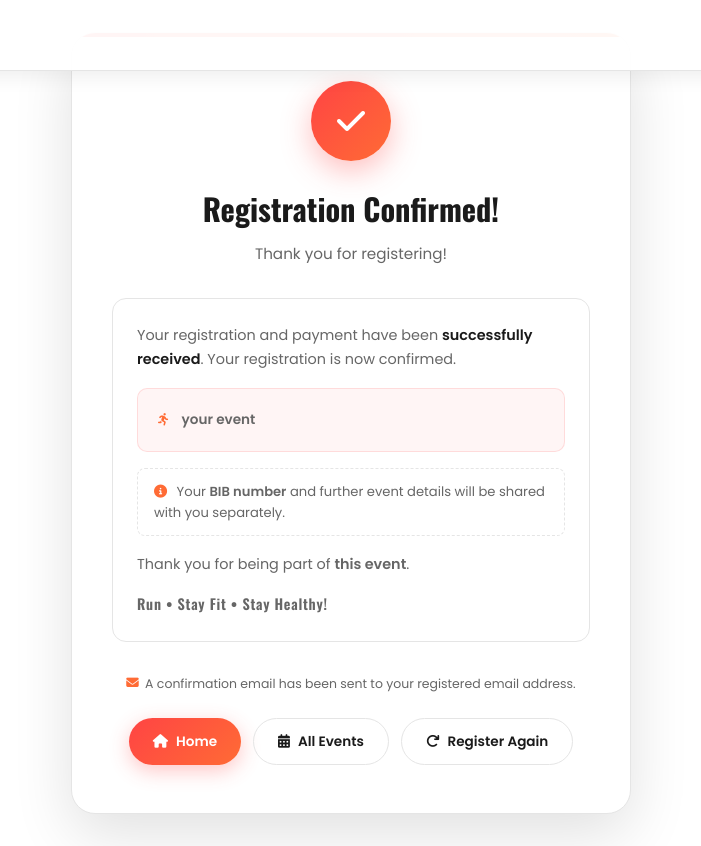
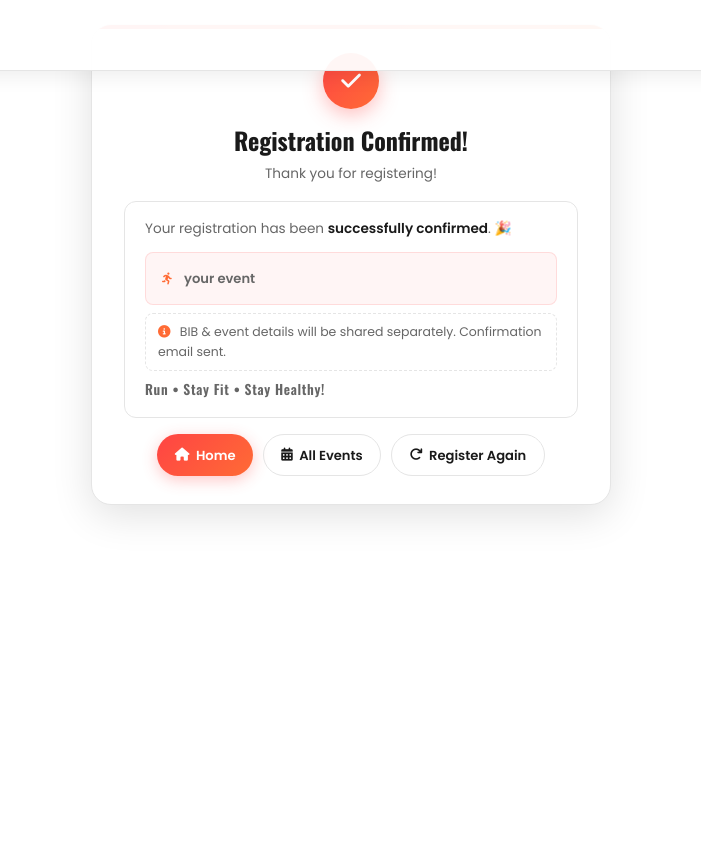
Before and after one commit to RhugvedDangui/FCG, a PHP site: page /registration-success.html in a window 1280 px wide. Shown: the whole page, without its empty margins (289-990 px from the left). After the commit the page ends 519 px from the top, so only its background shows below. Run offline with PHP 8.4, Linux system fonts and the light colour scheme.

Commit message:
seo and issues fixed

```diff
--- a/includes/services/WebhookEmailHandler.php
+++ b/includes/services/WebhookEmailHandler.php
@@ -79,6 +79,9 @@ class WebhookEmailHandler {
                 $eventData,
                 $paymentInfo
             );
+
+            // Send admin notification with full registration details
+            $this->emailService->sendAdminNotification($registrationData, $eventData, $paymentInfo);
 
             // Log email status
             $this->logEmailStatus($orderId, $confirmationSent, $receiptSent);
--- a/registration-success.html
+++ b/registration-success.html
@@ -20,19 +20,19 @@
         .thankyou-page {
             flex: 1;
             display: flex;
-            align-items: center;
+            align-items: flex-start;
             justify-content: center;
-            padding: 2rem 1rem;
+            padding: 1.5rem 1rem;
             background: var(--background-color);
         }
 
         .thankyou-card {
             background: var(--card-background);
-            border-radius: 24px;
-            padding: 3rem 2.5rem;
-            max-width: 560px;
+            border-radius: 20px;
+            padding: 1.75rem 2rem;
+            max-width: 520px;
             width: 100%;
-            box-shadow: 0 20px 60px var(--shadow-medium);
+            box-shadow: 0 10px 40px var(--shadow-medium);
             border: 1px solid var(--border-color);
             text-align: center;
             position: relative;
@@ -48,46 +48,46 @@
         }
 
         .thankyou-icon {
-            width: 80px; height: 80px;
+            width: 56px; height: 56px;
             background: linear-gradient(135deg, #FF4444, #FF6B35);
             border-radius: 50%;
             display: flex;
             align-items: center;
             justify-content: center;
-            margin: 0 auto 1.5rem;
-            font-size: 2rem;
+            margin: 0 auto 0.75rem;
+            font-size: 1.4rem;
             color: #fff;
-            box-shadow: 0 10px 30px rgba(255,68,68,0.35);
+            box-shadow: 0 6px 20px rgba(255,68,68,0.35);
         }
 
         .thankyou-card h1 {
             font-family: 'Oswald', sans-serif;
-            font-size: 1.9rem;
+            font-size: 1.5rem;
             font-weight: 700;
             color: var(--text-primary);
-            margin-bottom: 0.5rem;
+            margin-bottom: 0.25rem;
         }
 
         .thankyou-card .subtitle {
-            font-size: 0.95rem;
+            font-size: 0.85rem;
             color: var(--text-secondary);
-            margin-bottom: 2rem;
+            margin-bottom: 1rem;
         }
 
         .thankyou-message {
             background: var(--background-color);
-            border-radius: 14px;
-            padding: 1.5rem;
+            border-radius: 12px;
+            padding: 1rem 1.25rem;
             text-align: left;
             border: 1px solid var(--border-color);
-            margin-bottom: 2rem;
+            margin-bottom: 1rem;
         }
 
         .thankyou-message p {
-            font-size: 0.9rem;
+            font-size: 0.85rem;
             color: var(--text-secondary);
-            line-height: 1.7;
-            margin-bottom: 1rem;
+            line-height: 1.6;
+            margin-bottom: 0.75rem;
         }
 
         .thankyou-message p:last-child { margin-bottom: 0; }
@@ -96,9 +96,9 @@
         .event-details-box {
             background: rgba(255,68,68,0.05);
             border: 1px solid rgba(255,68,68,0.15);
-            border-radius: 10px;
-            padding: 1rem 1.25rem;
-            margin: 1rem 0;
+            border-radius: 8px;
+            padding: 0.75rem 1rem;
+            margin: 0.5rem 0;
             text-align: left;
         }
 
@@ -107,37 +107,37 @@
         .event-details-box .detail-row {
             display: flex;
             align-items: center;
-            gap: 0.6rem;
-            font-size: 0.85rem;
+            gap: 0.5rem;
+            font-size: 0.82rem;
             color: var(--text-secondary);
-            padding: 0.25rem 0;
+            padding: 0.2rem 0;
         }
 
-        .event-details-box i { color: #FF6B35; width: 14px; font-size: 0.78rem; }
+        .event-details-box i { color: #FF6B35; width: 14px; font-size: 0.75rem; }
 
         .bib-note {
-            font-size: 0.82rem;
+            font-size: 0.78rem;
             color: var(--text-secondary);
             background: var(--background-color);
             border-radius: 8px;
-            padding: 0.75rem 1rem;
+            padding: 0.5rem 0.75rem;
             border: 1px dashed var(--border-color);
-            margin-top: 0.75rem;
+            margin-top: 0.5rem;
         }
 
         .tagline {
             font-family: 'Oswald', sans-serif;
-            font-size: 1rem;
+            font-size: 0.9rem;
             font-weight: 600;
             color: #FF6B35;
             letter-spacing: 0.05em;
-            margin-top: 1rem;
+            margin-top: 0.5rem;
         }
 
         .email-note {
-            font-size: 0.78rem;
+            font-size: 0.75rem;
             color: var(--text-secondary);
-            margin-bottom: 1.5rem;
+            margin-bottom: 1rem;
             display: flex;
             align-items: center;
             justify-content: center;
@@ -148,7 +148,7 @@
 
         .thankyou-actions {
             display: flex;
-            gap: 0.75rem;
+            gap: 0.6rem;
             flex-wrap: wrap;
             justify-content: center;
         }
@@ -156,23 +156,23 @@
         .thankyou-actions a {
             display: inline-flex;
             align-items: center;
-            gap: 0.5rem;
-            padding: 0.75rem 1.5rem;
+            gap: 0.4rem;
+            padding: 0.6rem 1.1rem;
             border-radius: 50px;
             font-family: 'Poppins', sans-serif;
-            font-size: 0.85rem;
+            font-size: 0.82rem;
             font-weight: 600;
             text-decoration: none;
             transition: all 0.25s ease;
         }
 
-        .btn-home { background: linear-gradient(135deg,#FF4444,#FF6B35); color:#fff; box-shadow:0 6px 20px rgba(255,68,68,0.3); }
-        .btn-home:hover { transform: translateY(-2px); box-shadow: 0 10px 28px rgba(255,68,68,0.4); }
+        .btn-home { background: linear-gradient(135deg,#FF4444,#FF6B35); color:#fff; box-shadow:0 4px 15px rgba(255,68,68,0.3); }
+        .btn-home:hover { transform: translateY(-2px); box-shadow: 0 8px 20px rgba(255,68,68,0.4); }
         .btn-events, .btn-register-again { background: transparent; color: var(--text-primary); border: 1.5px solid var(--border-color); }
         .btn-events:hover, .btn-register-again:hover { border-color: #FF4444; color: #FF4444; }
 
         @media (max-width: 480px) {
-            .thankyou-card { padding: 2rem 1.25rem; }
+            .thankyou-card { padding: 1.25rem 1rem; }
             .thankyou-actions { flex-direction: column; }
             .thankyou-actions a { justify-content: center; }
         }
@@ -188,7 +188,7 @@
             <p class="subtitle" id="successSubtitle">Thank you for registering!</p>
 
             <div class="thankyou-message">
-                <p>Your registration and payment have been <span class="highlight">successfully received</span>. Your registration is now confirmed.</p>
+                <p>Your registration has been <span class="highlight">successfully confirmed</span>. 🎉</p>
 
                 <div class="event-details-box">
                     <div class="detail-row"><i class="fas fa-running"></i> <strong id="successEventTitle">Loading...</strong></div>
@@ -199,16 +199,11 @@
 
                 <div class="bib-note">
                     <i class="fas fa-info-circle" style="color:#FF6B35;margin-right:6px;"></i>
-                    Your <strong>BIB number</strong> and further event details will be shared with you separately.
+                    BIB &amp; event details will be shared separately. Confirmation email sent.
                 </div>
 
-                <p style="margin-top:1rem;">Thank you for being part of <strong id="successEventTitleFooter">this event</strong>.</p>
-                <p class="tagline">Run &bull; Stay Fit &bull; Stay Healthy!</p>
+                <p class="tagline" style="margin-top:0.5rem;">Run &bull; Stay Fit &bull; Stay Healthy!</p>
             </div>
-
-            <p class="email-note">
-                <i class="fas fa-envelope"></i> A confirmation email has been sent to your registered email address.
-            </p>
 
             <div class="thankyou-actions">
                 <a href="index.html" class="btn-home"><i class="fas fa-home"></i> Home</a>
```
Also changed, not shown: admin/registrations.php (+42 -7 lines), api/events/register.php (+22 -0 lines), contact.html (+14 -9 lines), event-registration.html (+7 -0 lines), events.html (+14 -9 lines), gallery.html (+19 -17 lines), includes/services/EmailService.php (+100 -0 lines), index.html (+25 -0 lines), robots.txt (added, +10 -0 lines), sitemap.xml (added, +27 -0 lines), 1 other file.
